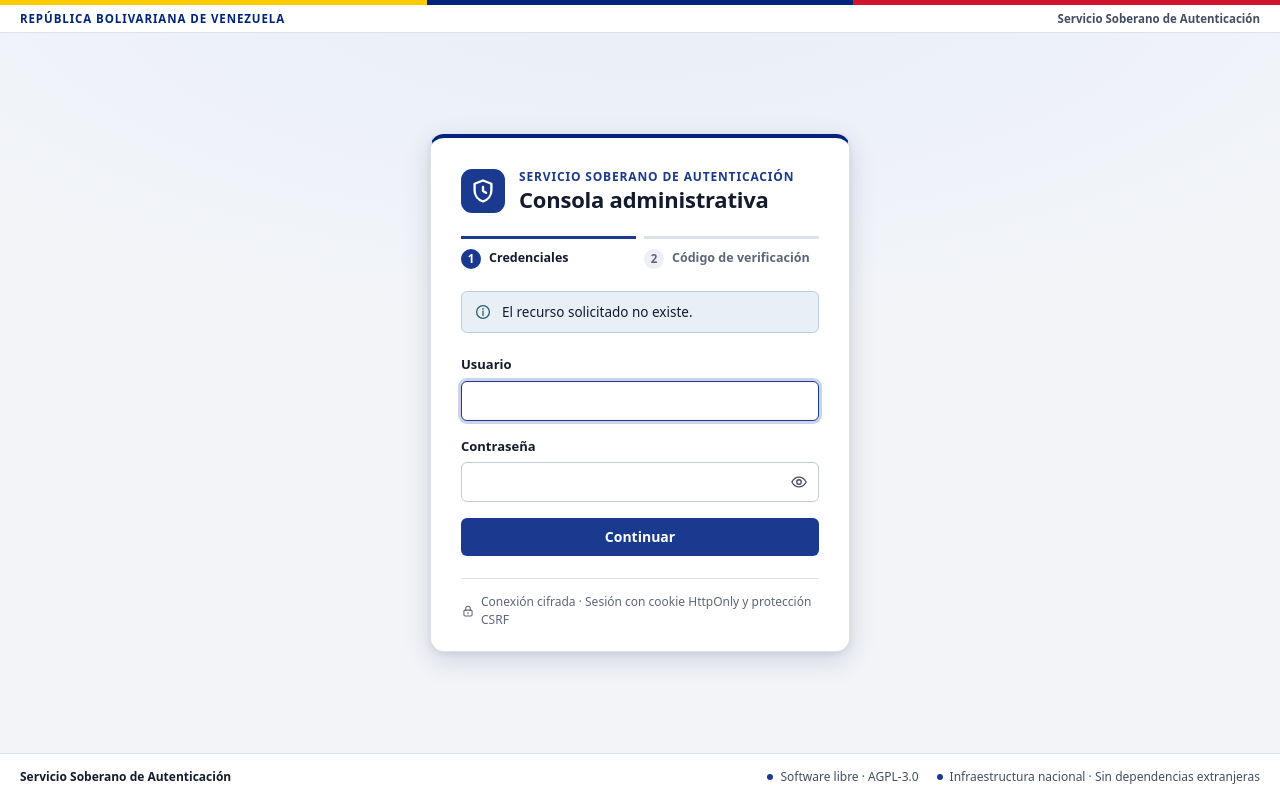
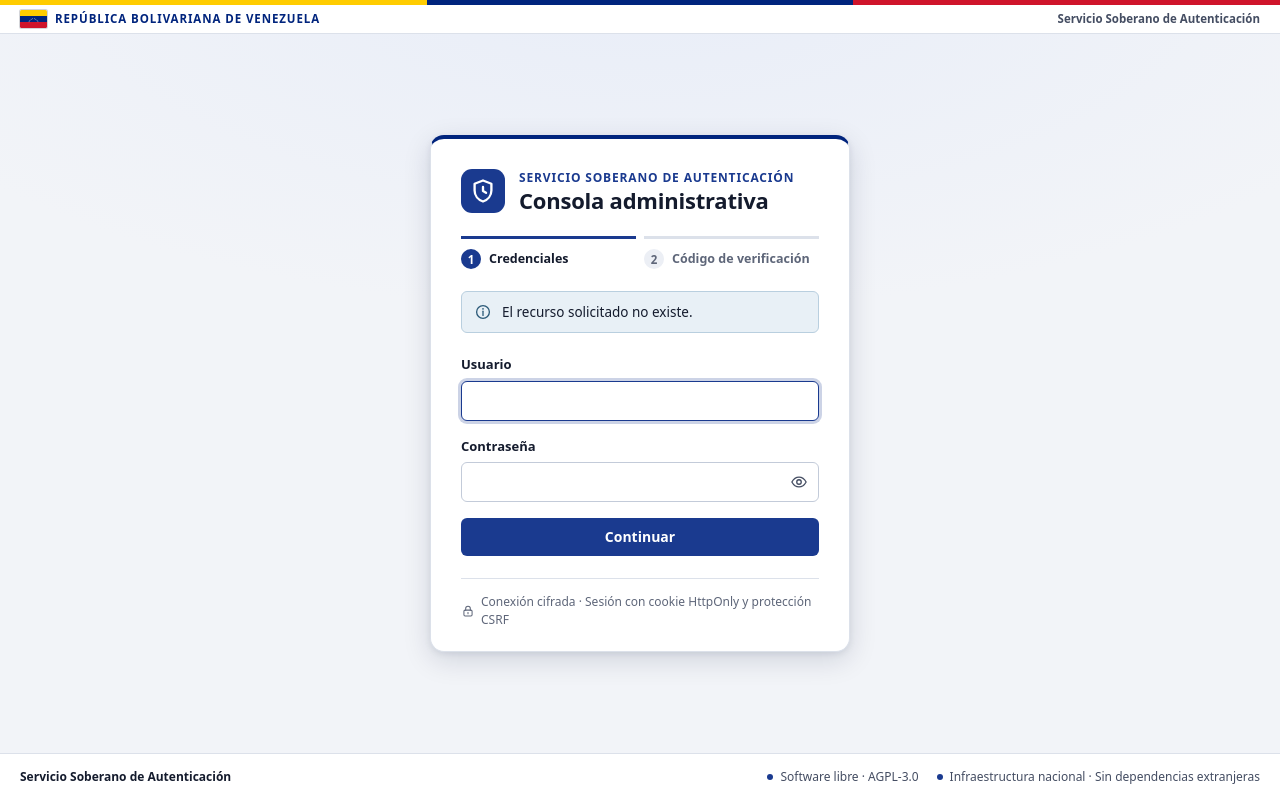
Before and after one commit to PSM-Hackaton/servicio-soberano-autenticacion-totp, a plain HTML site: page admin-console/index.html in a window 1280 px wide. Drawn offline with Linux system fonts and the light colour scheme; no server answers.

Commit message:
Consola administrativa: bandera nacional en el cintillo

```diff
--- a/admin-console/css/consola.css
+++ b/admin-console/css/consola.css
@@ -377,6 +377,8 @@ th.num, td.num { text-align: right; }
   padding: 5px 20px; background: var(--cintillo-fondo); color: var(--cintillo-texto);
   font-size: 11.5px; line-height: 1.5; border-bottom: 1px solid var(--borde);
 }
+.cintillo-identidad { display: inline-flex; align-items: center; gap: 8px; }
+.cintillo-bandera { display: block; flex: none; width: 27px; height: 18px; border-radius: 1.5px; box-shadow: 0 0 0 1px rgba(20, 27, 45, 0.18); }
 .cintillo-pais { font-weight: 800; text-transform: uppercase; letter-spacing: 0.08em; }
 .cintillo-servicio { color: var(--cintillo-texto-2); font-weight: 600; }
 .pie-institucional {
--- a/admin-console/index.html
+++ b/admin-console/index.html
@@ -17,7 +17,7 @@
   <!-- Cintillo institucional -->
   <div class="franja-tricolor" aria-hidden="true"></div>
   <div class="cintillo">
-    <span class="cintillo-pais">República Bolivariana de Venezuela</span>
+    <span class="cintillo-identidad"><img class="cintillo-bandera" src="bandera.svg" alt="" width="27" height="18"><span class="cintillo-pais">República Bolivariana de Venezuela</span></span>
     <span class="cintillo-servicio">Servicio Soberano de Autenticación</span>
   </div>
 
```
Also changed, not shown: admin-console/bandera.svg (added).
